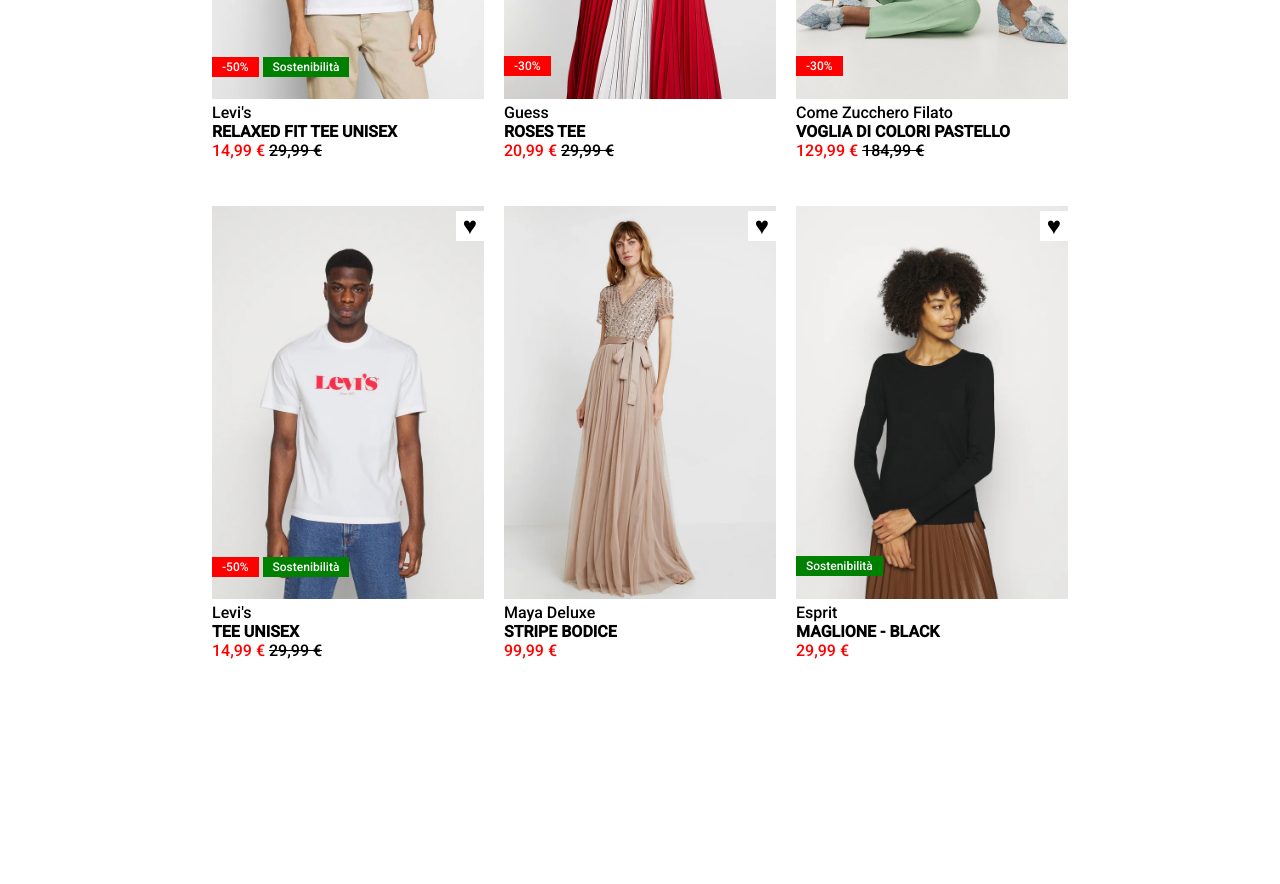
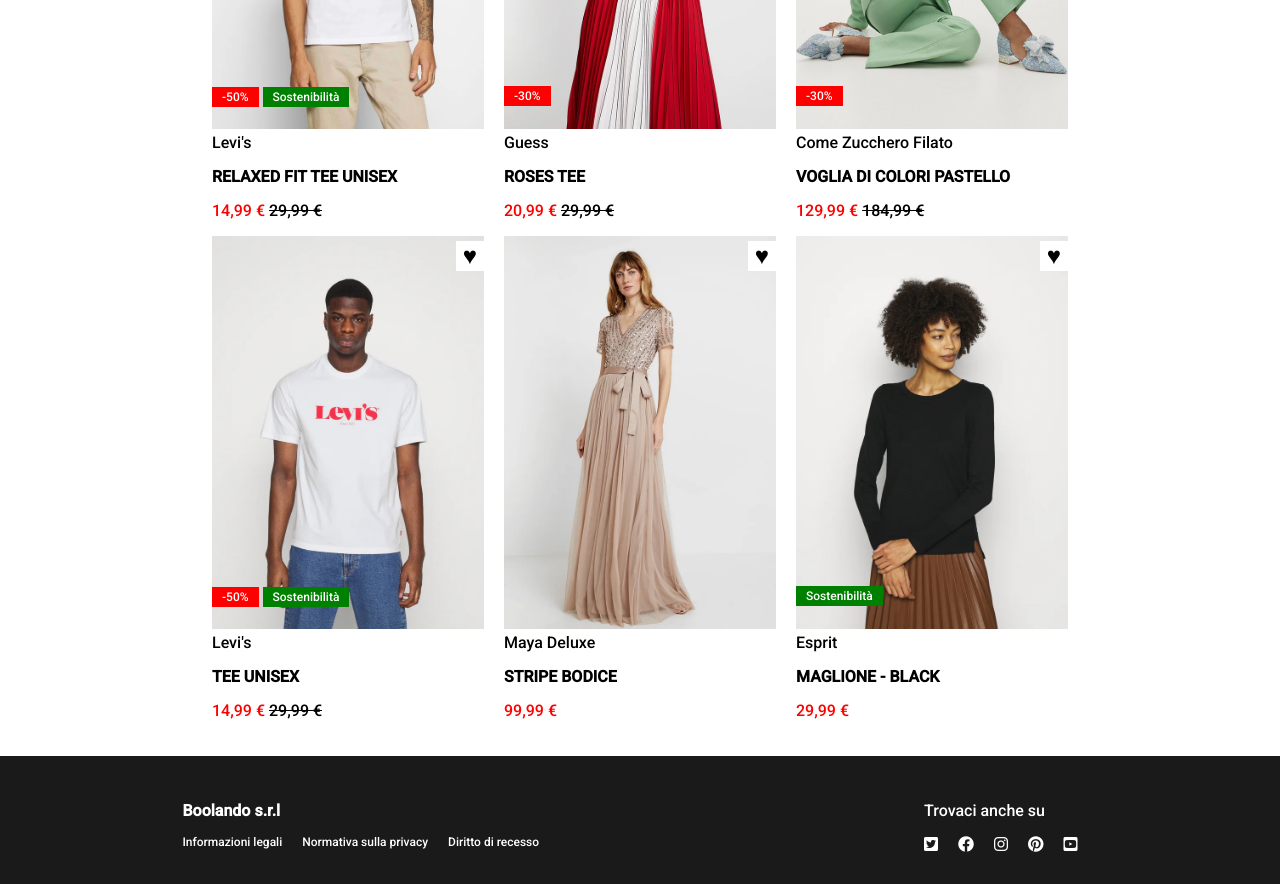
Before and after one commit to domenicolafroscia/html-css-boolando, a plain HTML site: page index.html in a window 1280 px wide. Shown: the part 380-1264 px from the top of the page. Before the commit the page ends 1066 px from the top, so only its background shows below. Drawn offline with Linux system fonts and the light colour scheme.

Commit message:
add: aggiunta footer e termine esercizio

```diff
--- a/css/style.css
+++ b/css/style.css
@@ -19,8 +19,9 @@ a {
 }
 
 /* HEADER */
-.section-1 {
+.container {
     background-color: #ff6900;
+    margin-bottom: 30px;
 }
 
 .navigation {
@@ -49,7 +50,7 @@ a {
 }
 
 /* MAIN */
-.container {
+.container-1 {
    width: 70%;
    margin: 0 auto;
 }
@@ -133,3 +134,35 @@ a {
 }
 
 /* FOOTER */
+.container-2 {
+    background-color: #1a1a1a;
+    color: white;
+    display: flex;
+    flex-direction: row;
+    justify-content: space-around;
+    padding: 30px 0;
+    margin-top: 40px;
+}
+
+h4 {
+    padding: 15px 0;
+}
+
+.link-footer {
+    display: flex;
+}
+
+.link-footer-1 {
+    list-style-type: none;
+    padding-right: 20px;
+    font-size: .75rem;
+}
+
+.p-footer {
+    padding: 15px 0;
+}
+
+.footer-icons {
+    list-style-type: none;
+    padding-right: 20px;
+}
--- a/index.html
+++ b/index.html
@@ -16,7 +16,7 @@
     <!-- header -->
     <header>
         <nav>
-            <section class="section-1 flex-1">
+            <div class="container flex-1">
 
                 <ul  class="navigation nav">
                     <li class="link-nav"><a href="">Donna</a></li>
@@ -32,15 +32,14 @@
                     <li class="link-nav"><a href=""><i class="fa-solid fa-bag-shopping"></i></a></li>
                 </ul>
 
-            </section>
+            </div>
         </nav>
-
-    </header>
+   </header>
     <!-- /header -->
 
     <!-- main -->
     <main>
-        <div class=" flex container">
+        <div class=" flex container-1">
 
             <div class="card">
                 <img class="second-image" src="img/1b.webp" alt="foto-modello-1b">
@@ -115,6 +114,36 @@
     </main>
     <!--/main -->
 
+    <!-- footer -->
+    <footer>
+        <div class="container-2">
+
+            <div >
+                <h4>Boolando s.r.l</h4>
+                <ul class="link-footer">
+                    <li class="link-footer-1"><a href="">Informazioni legali</a></li>
+                    <li class="link-footer-1"><a href="">Normativa sulla privacy</a></li>
+                    <li class="link-footer-1"><a href="">Diritto di recesso</a></li>
+                </ul>
+            </div>
+
+            <div>
+                <p class="p-footer">Trovaci anche su</p>
+
+                <ul class="link-footer">
+                    <li class="footer-icons"><a href=""><i class="fa-brands fa-square-twitter"></i></a></li>
+                    <li class="footer-icons"><a href=""><i class="fa-brands fa-facebook"></i></a></li>
+                    <li class="footer-icons"><a href=""><i class="fa-brands fa-instagram"></i></a></li>
+                    <li class="footer-icons"><a href=""><i class="fa-brands fa-pinterest"></i></a></li>
+                    <li class="footer-icons"><a href=""><i class="fa-brands fa-square-youtube"></i></a></li>
+
+                </ul>
+            </div>
+
+        </div>
+    </footer>
+    <!-- /footer -->
+
 </body>
 
 </html>
```
